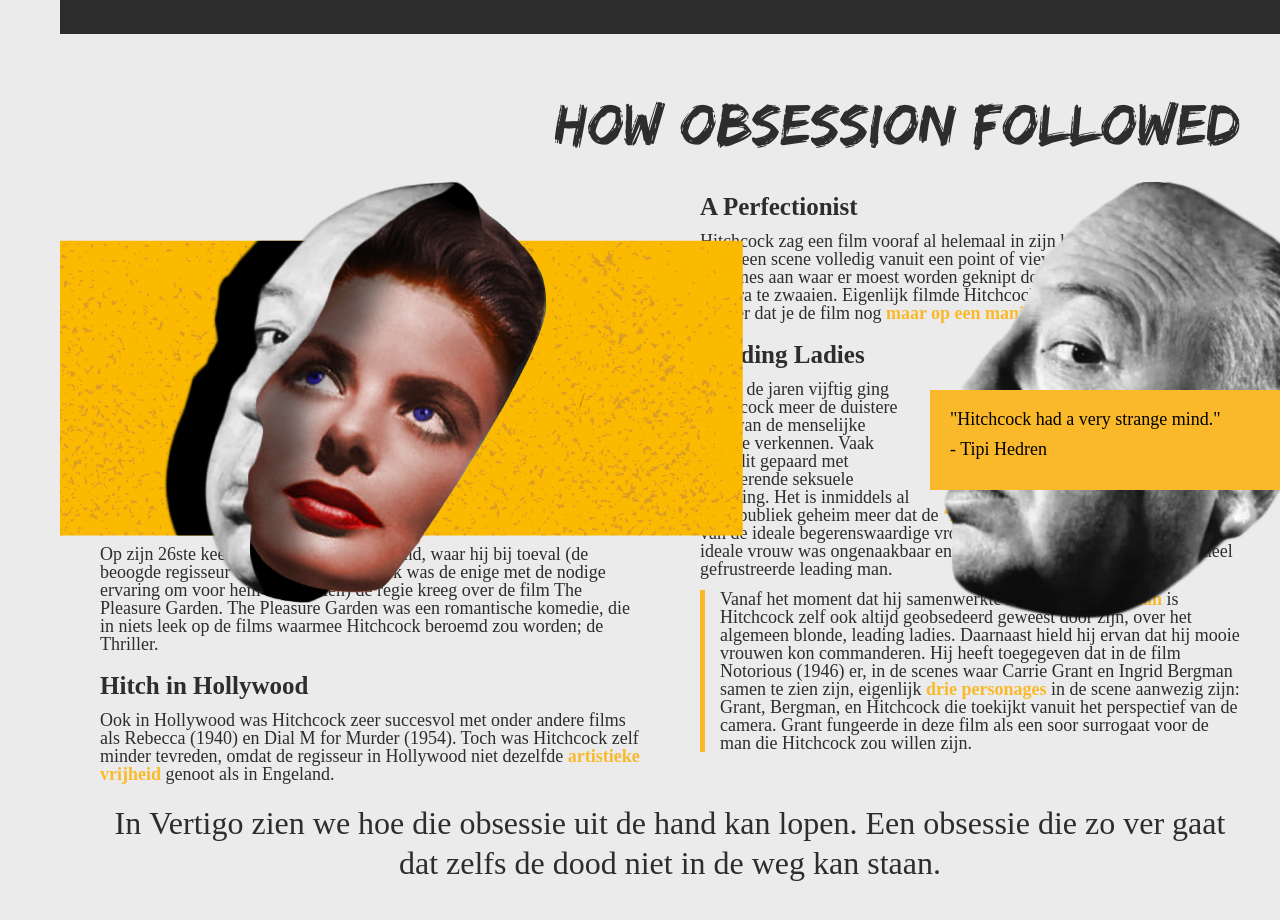
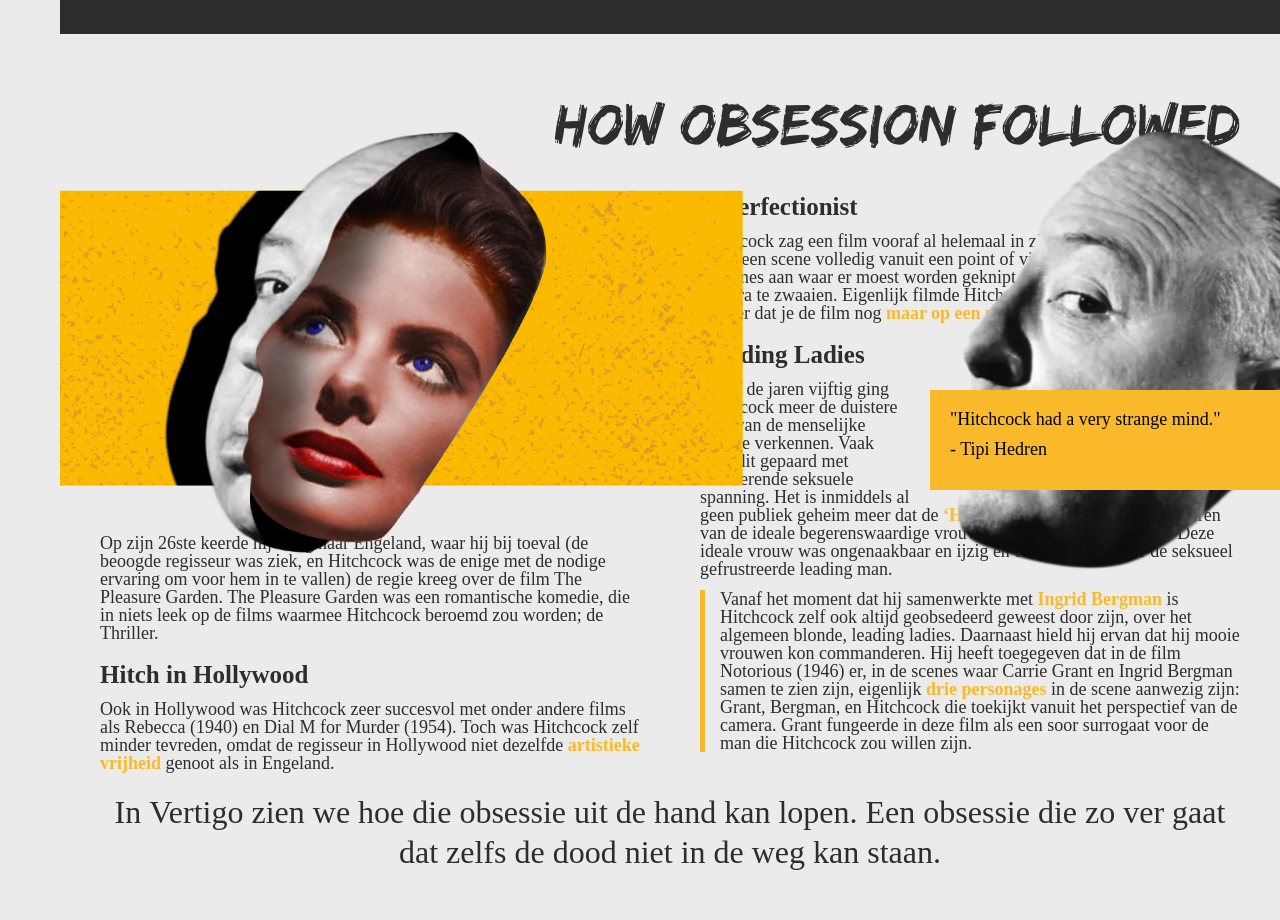
Before and after one commit to Lenkaaad/Vertigo, a React app: page / in a window 1280 px wide. Shown: the part 2320-3240 px from the top of the page. Built offline with nearby package versions, Linux system fonts and the light colour scheme.

Commit message:
added will-change to elements with js animation

```diff
--- a/src/css/style.css
+++ b/src/css/style.css
@@ -56,6 +56,7 @@ h3 {
 }
 
 .slide-in {
+  will-change: transform;
   opacity: 0;
   transition: all ease-in-out .5s;
 }
@@ -138,6 +139,7 @@ h3 {
   width: 100%;
   z-index: 2;
   background-size: cover;
+  will-change: left;
 }
 
 .header-boat {
@@ -148,6 +150,7 @@ h3 {
   width: 100%;
   z-index: 3;
   background-size: cover;
+  will-change: left;
 }
 
 .header-hitchcock {
@@ -157,6 +160,7 @@ h3 {
   width: 100%;
   z-index: 4;
   background-size: cover;
+  will-change: left;
 }
 
 .info {
@@ -268,9 +272,9 @@ h3 {
 
 .splitup-image {
   position: relative;
-  width: 100%;
-  padding-bottom: 29vw;
-  margin-top: -2rem;
+  /* width: 100%; */
+  padding-bottom: 32vw;
+  margin-top: -7rem;
 }
 
 .fears {
@@ -451,6 +455,10 @@ nav ul > li a {
   left: -10%;
 }
 
+.parallax-obsession {
+  will-change: transform;
+}
+
 .front {
   z-index: 3;
 }
```
